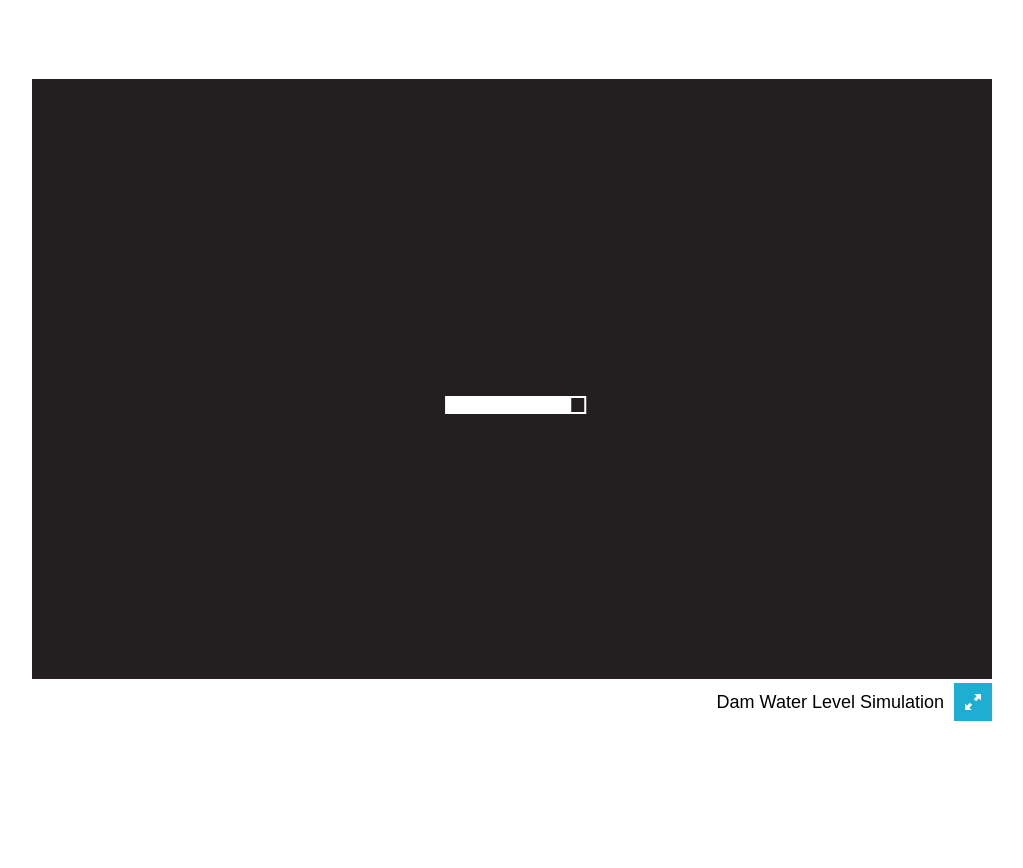
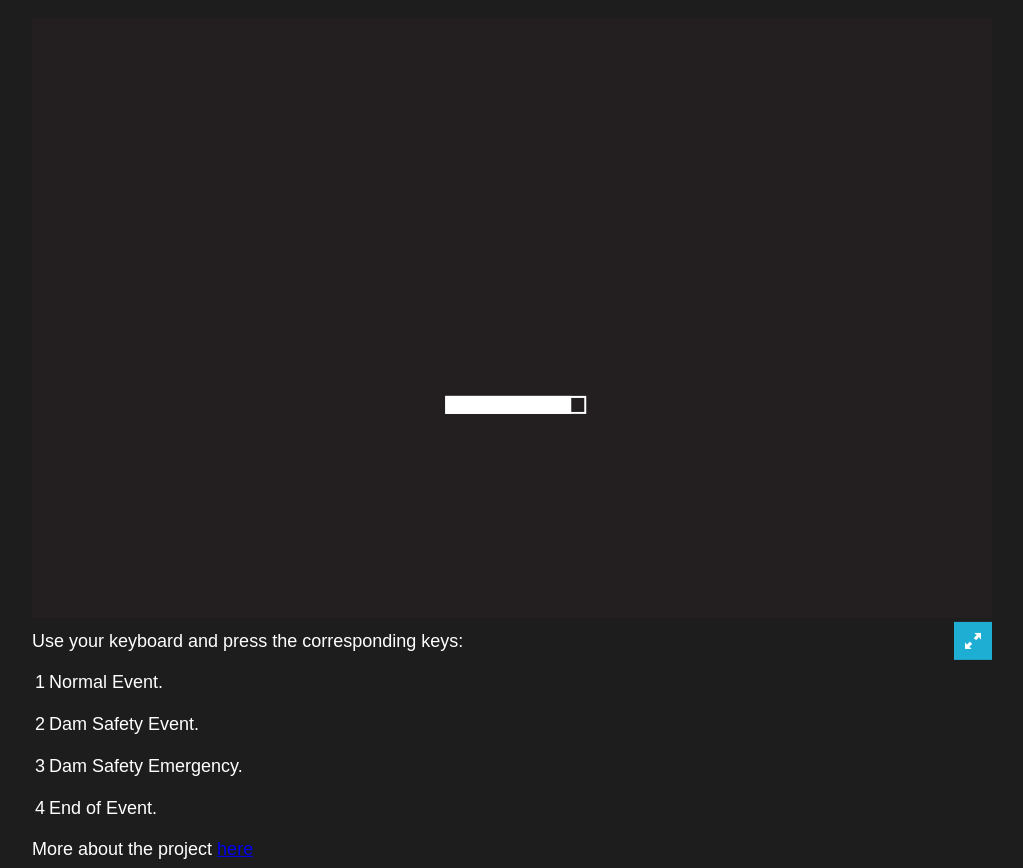
Before and after one commit to hamdanbasri/DamSimulationWebGL, a plain HTML site: page index.html in a window 1280 px wide. Shown: the whole page, without its empty margins (128-1151 px from the left). Before the commit the page ends 800 px from the top, so only its background shows below. Drawn offline with Linux system fonts and the light colour scheme; no server answers.

Commit message:
Index Update

```diff
--- a/TemplateData/style.css
+++ b/TemplateData/style.css
@@ -11,6 +11,6 @@ body { padding: 0; margin: 0 }
 #unity-footer { position: relative }
 .unity-mobile #unity-footer { display: none }
 #unity-webgl-logo { float:left; width: 204px; height: 38px; background: url('webgl-logo.png') no-repeat center }
-#unity-build-title { float: right; margin-right: 10px; line-height: 38px; font-family: arial; font-size: 18px }
+#unity-build-title { float: left; margin-right: 10px; line-height: 38px; font-family: arial; font-size: 18px }
 #unity-fullscreen-button { float: right; width: 38px; height: 38px; background: url('fullscreen-button.png') no-repeat center }
 #unity-warning { position: absolute; left: 50%; top: 5%; transform: translate(-50%); background: white; padding: 10px; display: none }
--- a/index.html
+++ b/index.html
@@ -8,7 +8,15 @@
     <link rel="stylesheet" href="TemplateData/style.css">
   </head>
   <body>
+    <style>
+      body {background-color: rgb(29, 29, 29);}
+      #unity-build-title {color: white}
+      .controls {color: white}
+    </style>
     <div id="unity-container" class="unity-desktop">
+      <div id="unity-build-title">
+        <h1>Dam Water Level Simulation</h1>
+      </div>
       <canvas id="unity-canvas" width=960 height=600></canvas>
       <div id="unity-loading-bar">
         <!-- <div id="unity-logo"></div> -->
@@ -20,7 +28,29 @@
       <div id="unity-footer">
         <!-- <div id="unity-webgl-logo"></div> -->
         <div id="unity-fullscreen-button"></div>
-        <div id="unity-build-title">Dam Water Level Simulation</div>
+        <div id="unity-build-title">
+          Use your keyboard and press the corresponding keys:
+              <table>
+              <tr>
+                  <td>1</td>
+                  <td>Normal Event.</td>
+              </tr>
+              <tr>
+                  <td>2</td>
+                  <td>Dam Safety Event.</td>
+              </tr>
+              <tr>
+                  <td>3</td>
+                  <td>Dam Safety Emergency.</td>
+              </tr>
+              <tr>
+                  <td>4</td>
+                  <td>End of Event.</td>
+              </tr>
+              </table>
+
+              More about the project <a href="https://github.com/hamdanbasri/DamSimulationWebGL">here</a>
+          </div>
       </div>
     </div>
     <script>
```
